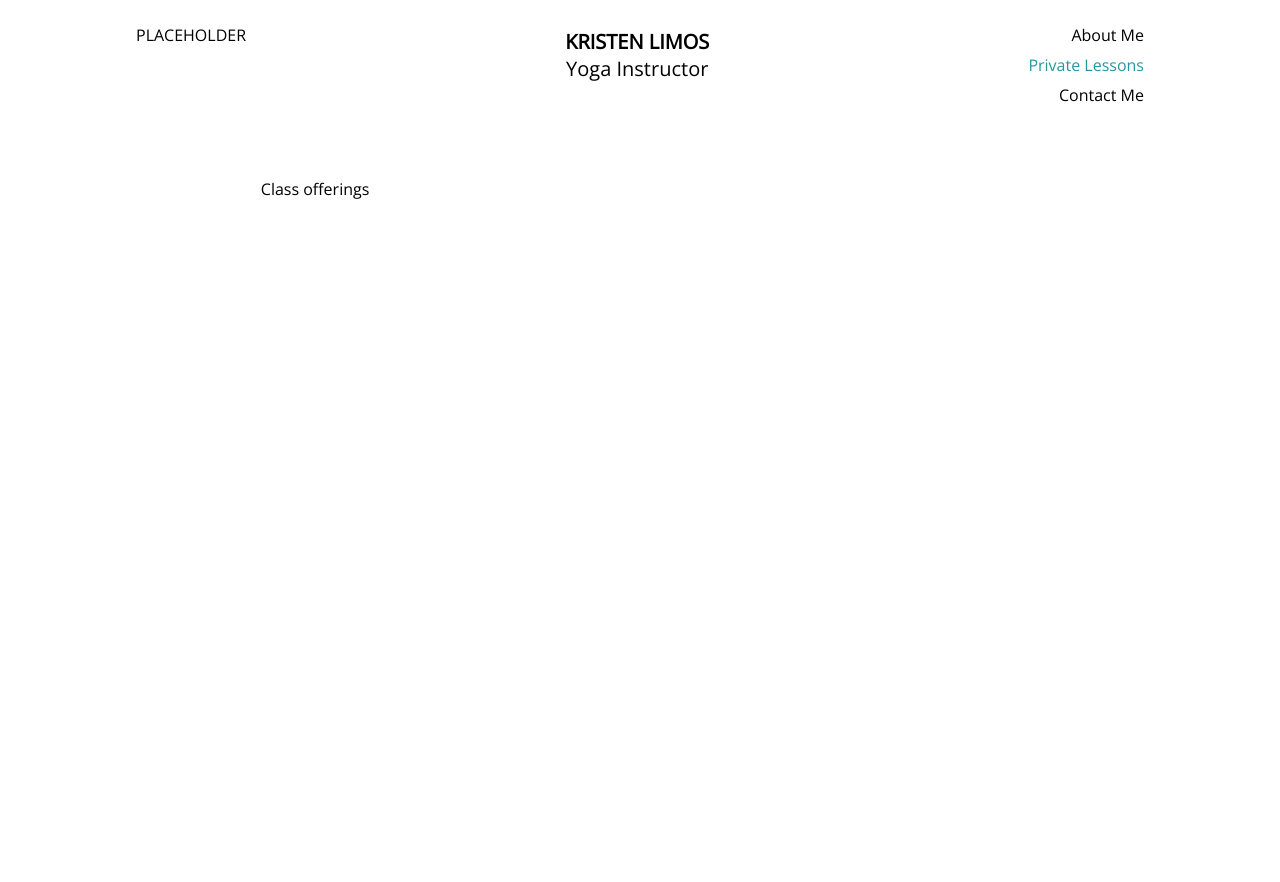
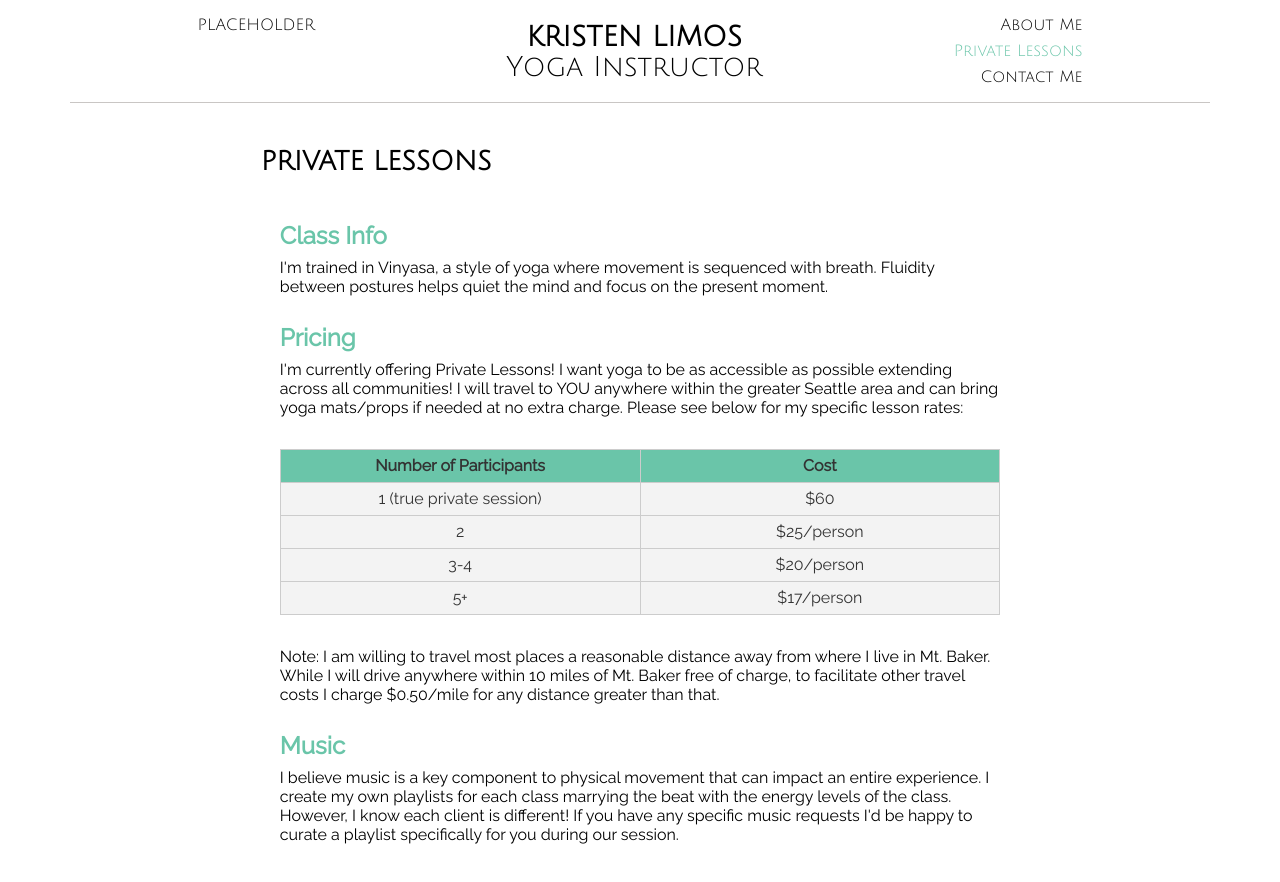
Before and after one commit to mlimos/Kristen-Yoga-Website, a plain HTML site: page classes.html in a window 1280 px wide. Before the commit the page ends 800 px from the top, so only its background shows below. Drawn offline with nearby package versions, Linux system fonts and the light colour scheme.

Commit message:
lots of changes

```diff
--- a/classes.html
+++ b/classes.html
@@ -1,9 +1,9 @@
 <!DOCTYPE html>
 <html>
     <head>
-        <link rel="stylesheet" href="main.css">
-        <link rel="stylesheet" href="about.css">
-        <link href="https://fonts.googleapis.com/css?family=Open+Sans|Roboto&display=swap" rel="stylesheet">
+        <link rel="stylesheet" href="css/main.css">
+        <link rel="stylesheet" href="css/classes.css">
+        <link href="https://fonts.googleapis.com/css?family=Julius+Sans+One|Raleway&display=swap" rel="stylesheet">
         <title>Private Lessons</title>
     </head>
     <body>
@@ -17,13 +17,67 @@
             <div class ="col menu">
                 <p>
                     <li><a href="about.html">About Me</a></li>
-                    <li><a href="classes.html" style="color: #26979F;">Private Lessons</a></li>
+                    <li><a href="classes.html" style="color: #6AC5A9;">Private Lessons</a></li>
                     <li><a href="contact.html">Contact Me</a></li>
                 </p>
             </div>
         </div>
+        <div class="headline">
+            <h5>PRIVATE LESSONS</h5>
+        </div>
         <div class="content">
-            <p>Class offerings</p>
+            <div class="info">
+                <h3 class="subheading">Class Info</h3>
+                <p> I'm trained in Vinyasa, a style of yoga where movement is sequenced with breath.
+                    Fluidity between postures helps quiet the mind and focus on the present moment.</p>
+            </div>
+            <br>
+            <div class="pricing">
+                <h3 class="subheading">Pricing</h3>
+                <p>I'm currently offering Private Lessons! I want yoga to be as accessible as possible
+                    extending across all communities! I will travel to YOU anywhere within the greater Seattle
+                    area and can bring yoga mats/props if needed at no extra charge. Please see below
+                    for my specific lesson rates: </p>
+                <table>
+                    <tr>
+                        <th>Number of Participants</th>
+                        <th>Cost</th>
+                    </tr>
+                    <tr>
+                        <td>1 (true private session)</td>
+                        <td>$60</td>
+                    </tr>
+                    <tr>
+                        <td>2</td>
+                        <td>$25/person</td>
+                    </tr>
+                    <tr>
+                        <td>3-4</td>
+                        <td>$20/person</td>
+                    </tr>
+                    <tr>
+                        <td>5+</td>
+                        <td>$17/person</td>
+                    </tr>
+                </table>
+                <p class="disclaimer">Note: I am willing to travel most places a reasonable distance away from where I live in Mt. Baker.
+                    While I will drive anywhere within 10 miles of Mt. Baker free of charge, to facilitate
+                    other travel costs I charge $0.50/mile for any distance greater than that.
+                </p>
+            </div>
+            <br>
+            <div class="music">
+                <h3 class="subheading">Music</h3>
+                <p>
+                    I believe music is a key component to physical movement that can impact an entire
+                    experience. I create my own playlists for each class marrying the beat with the
+                    energy levels of the class. However, I know each client is different! If you have
+                    any specific music requests I'd be happy to curate a playlist specifically for you
+                    during our session.
+                </p>
+            </div>
         </div>
+        <br>
+        <br>
     </body>
 </html>
--- a/about.css
+++ b/css/about.css
@@ -1,4 +1,6 @@
 .bio-row {
+    display: flex;
+    justify-content: space-between;
     /*padding-top: 1em;*/
     /*border: 5px red solid;*/
     height: 35em;
@@ -20,5 +22,5 @@
 }
 
 .text p {
-    margin-top: 0.5em;
+    margin-top: 0em;
 }
--- /dev/null
+++ b/css/classes.css
@@ -0,0 +1,30 @@
+table {
+    color: #333; /* Lighten up font color */
+    width: 100%;
+    border-collapse: collapse;
+    border-spacing: 0;
+    margin: 2em 0 2em 0;
+    table-layout: fixed;
+}
+
+td, th { border: 1px solid #CCC; height: 30px; }
+
+th {
+    background-color: #6AC5A9;
+    font-weight: bold;
+}
+
+tr {
+    text-align: center;
+    background-color: #F3F3F3;
+}
+
+.subheading {
+    color: #6AC5A9;
+    font-size: 1.5em;
+    margin: 0 0 0 0;
+}
+
+p {
+    margin: 0.5em 0 0.5em 0;
+}
--- a/main.css
+++ b/css/main.css
@@ -1,8 +1,6 @@
 body {
-    /*font-family: Palatino, "Palatino Linotype", "Palatino LT STD", "Book Antiqua", Georgia, serif;*/
     background-color: white;
-    font-family: 'Roboto', sans-serif;
-font-family: 'Open Sans', sans-serif;
+    font-family: 'Raleway', sans-serif;
 }
 
 a {
@@ -11,22 +9,26 @@ a {
 }
 
 a:hover {
-    color: #26979F;
+    color: #6AC5A9;
 }
 
 a:active {
-    color: #26979F;
+    color: #6AC5A9;
 }
 
 .header-container {
-    padding: 0 8em 2em 8em;
+    font-family: 'Julius Sans One', sans-serif;
+    padding: 0 8em 0 8em;
     display: flex;
     justify-content: space-between;
+    width: 70%;
+    border-bottom: 1px solid #C9C6C4;
+    margin:auto;
 }
 
 .title {
     text-align: center;
-    font-size: 1.25em;
+    font-size: 1.75em;
 }
 
 .menu {
@@ -39,27 +41,30 @@ a:active {
 }
 
 .pictures {
+    padding-top: 3em;
     margin: auto;
-    width: 75%;
-    border: 5px solid red;
-    height: 35em;
+    width: 55%;
+    height: auto;
 }
 
 .headline {
+    font-family: 'Julius Sans One', sans-serif;
     padding: 0 1em 0 1em;
     margin: auto;
     width: 60%;
     font-size: 2em;
 }
 
-.headline h3 {
+.headline h5 {
     /*width: 24%;*/
-    border-bottom: 3px solid #C9C6C4;
+    /*border-bottom: 1px solid #C9C6C4;*/
 }
 
 .content {
-    display: flex;
-    justify-content: space-between;
     margin: auto;
-    width: 60%;
+    width: 57%;
 }
+
+.pictures img {
+    width: 100%;
+}
```
Also changed, not shown: about.html (+30 -16 lines), contact.html (+3 -4 lines), index.html (+3 -3 lines), 3 other files.
